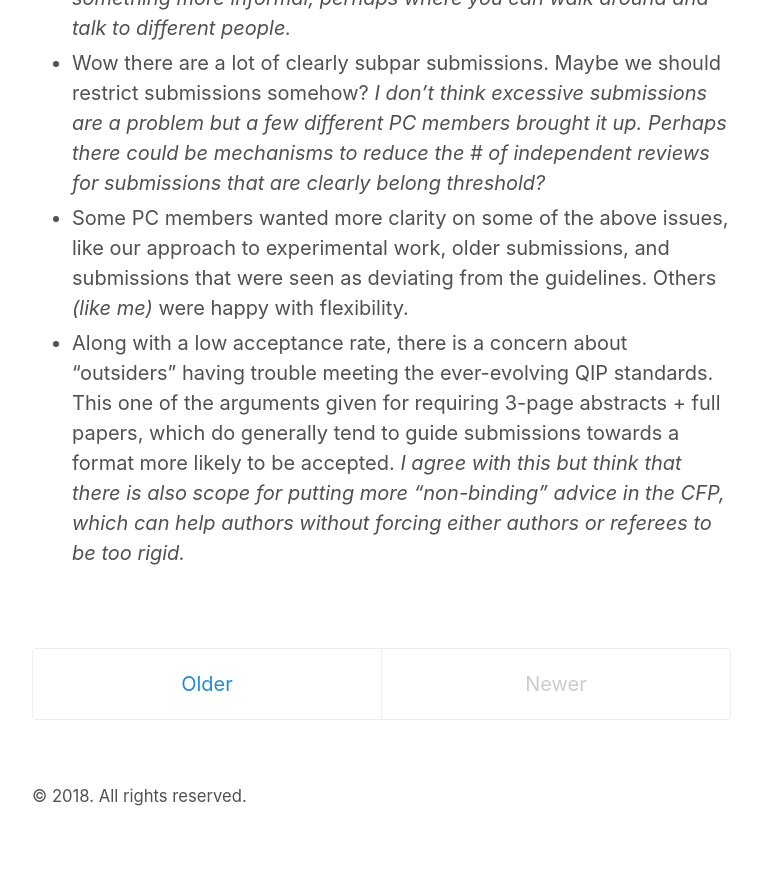
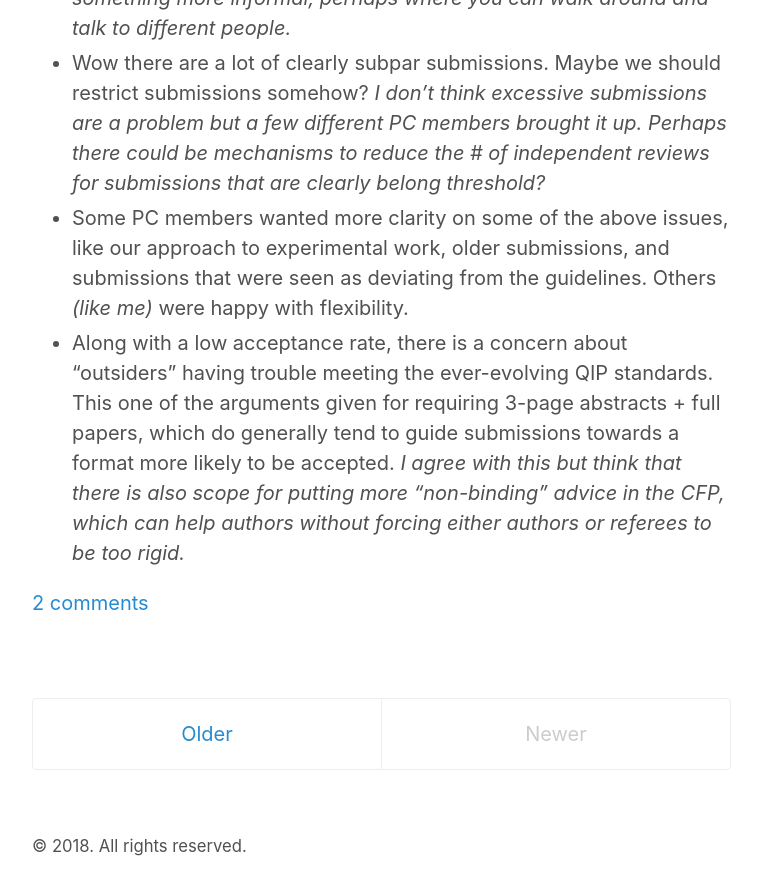
Before and after one commit to quantum-aram/quantum-aram.github.io, a Jekyll site: the page built from index.html, in a window 1280 px wide and 900 px high, scrolled down 8313 px. Shown: the top 895 px of the window, without its empty margins (258-1020 px from the left). Built offline with Jekyll 4.4.1, drawn with Linux system fonts in a browser that asks for light colours; the list of posts is cut into pages by our own code; before the commit the page ends 9163 px from its top, so only the background shows below that.

Commit message:
comments

```diff
--- a/_includes/comments.html
+++ b/_includes/comments.html
@@ -1,6 +1,7 @@
 {% assign comments = site.data.comments | where:'slug',page.slug %}
 {% assign commentCount = comments | size %}
 
+<div id="comments">
 {% if commentCount > 0 %}
 
 <h3>{{ commentCount }} Comment{% if commentCount > 1 %}s{% endif %}</h3>
@@ -18,3 +19,4 @@
   {% endfor %}
 
 {% endif %}
+</div>
--- a/index.html
+++ b/index.html
@@ -15,6 +15,11 @@ title: Home
     <time datetime="{{ post.date | date_to_xmlschema }}" class="post-date">{{ post.date | date_to_string }}</time>
 
     {{ post.content }}
+
+    {% assign comments = site.data.comments | where:'slug',post.slug %}
+    {% assign commentCount = comments | size %}
+
+    <a href="{{ site.baseurl }}{{ post.url }}#comments">{% if commentCount > 0 %}{{ <commentCount>}}{% else %}Leave a{% endif %} comment{% if commentCount > 1 %}s{% endif %}</a>
   </article>
   {% endfor %}
 </div>
```
